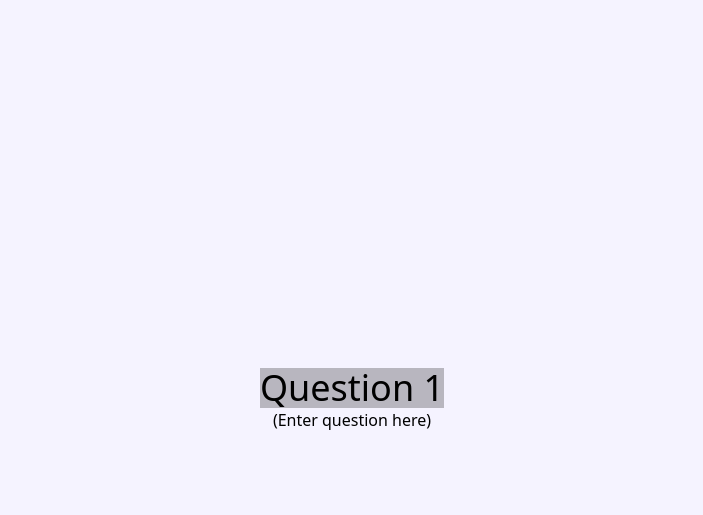
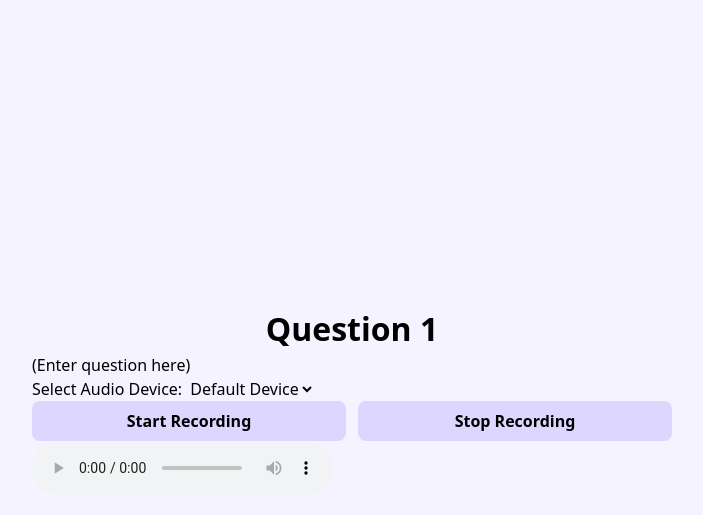
Before and after one commit to LaurenS419/helphelp, a Flask app: template templates/interview.html in a window 1280 px wide. Shown: the top 515 px of the page, without its empty margins (288-991 px from the left). Run offline with Flask 3, Linux system fonts and the light colour scheme; the template is opened without the code that fills it, so the values that code supplies are empty; style sheets or scripts are compiled from the project's sources.

Commit message:
Work on interview page, including re-adding the audio recording.

```diff
--- a/static/output.css
+++ b/static/output.css
@@ -521,38 +521,17 @@
   }
 }
 @layer utilities {
-  .collapse {
-    visibility: collapse;
-  }
-  .relative {
-    position: relative;
-  }
   .mt-5 {
     margin-top: calc(var(--spacing) * 5);
   }
   .mb-3 {
     margin-bottom: calc(var(--spacing) * 3);
   }
-  .block {
-    display: block;
-  }
   .flex {
     display: flex;
   }
   .hidden {
     display: none;
-  }
-  .inline-flex {
-    display: inline-flex;
-  }
-  .list-item {
-    display: list-item;
-  }
-  .table {
-    display: table;
-  }
-  .w-1 {
-    width: calc(var(--spacing) * 1);
   }
   .w-1\/2 {
     width: calc(1/2 * 100%);
@@ -563,38 +542,15 @@
   .w-full {
     width: 100%;
   }
-  .border-collapse {
-    border-collapse: collapse;
-  }
-  .transform {
-    transform: var(--tw-rotate-x) var(--tw-rotate-y) var(--tw-rotate-z) var(--tw-skew-x) var(--tw-skew-y);
-  }
-  .resize {
-    resize: both;
-  }
-  .border {
-    border-style: var(--tw-border-style);
-    border-width: 1px;
-  }
-  .bg-violet-300 {
-    background-color: var(--color-violet-300);
-  }
-  .px-5 {
-    padding-inline: calc(var(--spacing) * 5);
-  }
-  .py-2 {
-    padding-block: calc(var(--spacing) * 2);
+  .gap-3 {
+    gap: calc(var(--spacing) * 3);
   }
   .font-semibold {
     --tw-font-weight: var(--font-weight-semibold);
     font-weight: var(--font-weight-semibold);
   }
-  .underline {
-    text-decoration-line: underline;
-  }
-  .outline {
-    outline-style: var(--tw-outline-style);
-    outline-width: 1px;
+  .filter {
+    filter: var(--tw-blur,) var(--tw-brightness,) var(--tw-contrast,) var(--tw-grayscale,) var(--tw-hue-rotate,) var(--tw-invert,) var(--tw-saturate,) var(--tw-sepia,) var(--tw-drop-shadow,);
   }
 }
 @tailwind base;
@@ -614,12 +570,19 @@
   h1 {
     margin-inline: auto;
     width: fit-content;
-    background-color: color-mix(in oklab, var(--color-black) 25%, transparent);
-    font-size: var(--text-4xl);
-    line-height: var(--tw-leading, var(--text-4xl--line-height));
+    font-size: 400%;
+    --tw-font-weight: var(--font-weight-bold);
+    font-weight: var(--font-weight-bold);
+  }
+  h2 {
+    margin-inline: auto;
+    width: fit-content;
+    font-size: 200%;
+    --tw-font-weight: var(--font-weight-bold);
+    font-weight: var(--font-weight-bold);
   }
   .question-type {
-    margin-bottom: calc(var(--spacing) * 5);
+    margin-bottom: calc(var(--spacing) * 4);
     display: flex;
     gap: calc(var(--spacing) * 3);
   }
@@ -627,15 +590,44 @@
     flex: 1;
     cursor: pointer;
     border-radius: var(--radius-lg);
-    border-style: var(--tw-border-style);
-    border-width: 2px;
-    border-color: transparent;
     background-color: var(--color-violet-200);
     padding-inline: calc(var(--spacing) * 5);
     padding-block: calc(var(--spacing) * 2);
+    text-align: center;
+    --tw-font-weight: var(--font-weight-semibold);
+    font-weight: var(--font-weight-semibold);
+  }
+  .question-type > label:hover {
+    background-color: var(--color-violet-300);
   }
   .question-type > label:has(input:checked) {
-    border-color: var(--color-violet-500);
+    background-color: var(--color-violet-300);
+  }
+  .start-interview-btn {
+    width: 100%;
+    cursor: pointer;
+    border-radius: var(--radius-lg);
+    background-color: var(--color-violet-200);
+    padding-inline: calc(var(--spacing) * 5);
+    padding-block: calc(var(--spacing) * 2);
+    --tw-font-weight: var(--font-weight-semibold);
+    font-weight: var(--font-weight-semibold);
+  }
+  .start-interview-btn:hover {
+    background-color: var(--color-violet-300);
+  }
+  button {
+    flex: 1;
+    cursor: pointer;
+    border-radius: var(--radius-lg);
+    background-color: var(--color-violet-200);
+    padding-inline: calc(var(--spacing) * 5);
+    padding-block: calc(var(--spacing) * 2);
+    --tw-font-weight: var(--font-weight-semibold);
+    font-weight: var(--font-weight-semibold);
+  }
+  button:hover {
+    background-color: var(--color-violet-300);
   }
 }
 @keyframes spin {
@@ -664,42 +656,43 @@
     animation-timing-function: cubic-bezier(0, 0, 0.2, 1);
   }
 }
-@property --tw-rotate-x {
-  syntax: "*";
-  inherits: false;
-  initial-value: rotateX(0);
-}
-@property --tw-rotate-y {
-  syntax: "*";
-  inherits: false;
-  initial-value: rotateY(0);
-}
-@property --tw-rotate-z {
-  syntax: "*";
-  inherits: false;
-  initial-value: rotateZ(0);
-}
-@property --tw-skew-x {
-  syntax: "*";
-  inherits: false;
-  initial-value: skewX(0);
-}
-@property --tw-skew-y {
-  syntax: "*";
-  inherits: false;
-  initial-value: skewY(0);
-}
-@property --tw-border-style {
-  syntax: "*";
-  inherits: false;
-  initial-value: solid;
-}
 @property --tw-font-weight {
   syntax: "*";
   inherits: false;
 }
-@property --tw-outline-style {
+@property --tw-blur {
   syntax: "*";
   inherits: false;
-  initial-value: solid;
 }
+@property --tw-brightness {
+  syntax: "*";
+  inherits: false;
+}
+@property --tw-contrast {
+  syntax: "*";
+  inherits: false;
+}
+@property --tw-grayscale {
+  syntax: "*";
+  inherits: false;
+}
+@property --tw-hue-rotate {
+  syntax: "*";
+  inherits: false;
+}
+@property --tw-invert {
+  syntax: "*";
+  inherits: false;
+}
+@property --tw-opacity {
+  syntax: "*";
+  inherits: false;
+}
+@property --tw-saturate {
+  syntax: "*";
+  inherits: false;
+}
+@property --tw-sepia {
+  syntax: "*";
+  inherits: false;
+}
--- a/templates/interview.html
+++ b/templates/interview.html
@@ -7,19 +7,54 @@
     <link href="../static/output.css" rel="stylesheet">
 </head>
 <body class="">
-    <h1>Question 1</h1>
-    <h2>(Enter question here)</h2>
+    <div class="w-1/2">
+        <h2>Question 1</h2>
+        <h3>(Enter question here)</h3>
+        <label for="audioDeviceSelect">Select Audio Device:</label>
+        <select id="audioDeviceSelect">
+            <option value="">Default Device</option>
+        </select>
+        <div class="w-full flex gap-3">
+            <button id="recordButton">Start Recording</button>
+            <button id="stopButton" disabled>Stop Recording</button>
+        </div>
+        <audio id="audioPlayback" controls></audio>
+    </div>
 
     <script>
         let mediaRecorder;
         let audioChunks = [];
+        let stream; // Retain the MediaStream reference
 
         const recordButton = document.getElementById("recordButton");
         const stopButton = document.getElementById("stopButton");
         const audioPlayback = document.getElementById("audioPlayback");
+        const audioDeviceSelect = document.getElementById("audioDeviceSelect");
+
+        // List available audio input devices
+        async function listDevices() {
+            const devices = await navigator.mediaDevices.enumerateDevices();
+            const audioDevices = devices.filter(device => device.kind === 'audioinput');
+
+            // Populate the device select dropdown with available audio devices
+            audioDevices.forEach(device => {
+                const option = document.createElement('option');
+                option.value = device.deviceId;
+                option.text = device.label || `Device ${device.deviceId}`;
+                audioDeviceSelect.appendChild(option);
+            });
+        }
+
+        // Call the listDevices function when the page loads
+        listDevices();
 
         recordButton.addEventListener("click", async () => {
-            const stream = await navigator.mediaDevices.getUserMedia({ audio: true });
+            // Get the selected audio input device ID
+            const deviceId = audioDeviceSelect.value;
+
+            // Get user media with the selected audio device (if any)
+            const constraints = deviceId ? { audio: { deviceId: { exact: deviceId } } } : { audio: true };
+            stream = await navigator.mediaDevices.getUserMedia(constraints);
             mediaRecorder = new MediaRecorder(stream);
 
             mediaRecorder.ondataavailable = event => {
@@ -57,6 +92,10 @@
 
         stopButton.addEventListener("click", () => {
             mediaRecorder.stop();
+
+            // Stop all tracks in the media stream to free the microphone
+            stream.getTracks().forEach(track => track.stop());
+
             recordButton.disabled = false;
             stopButton.disabled = true;
         });
```
Also changed, not shown: static/style.css (+32 -7 lines).
